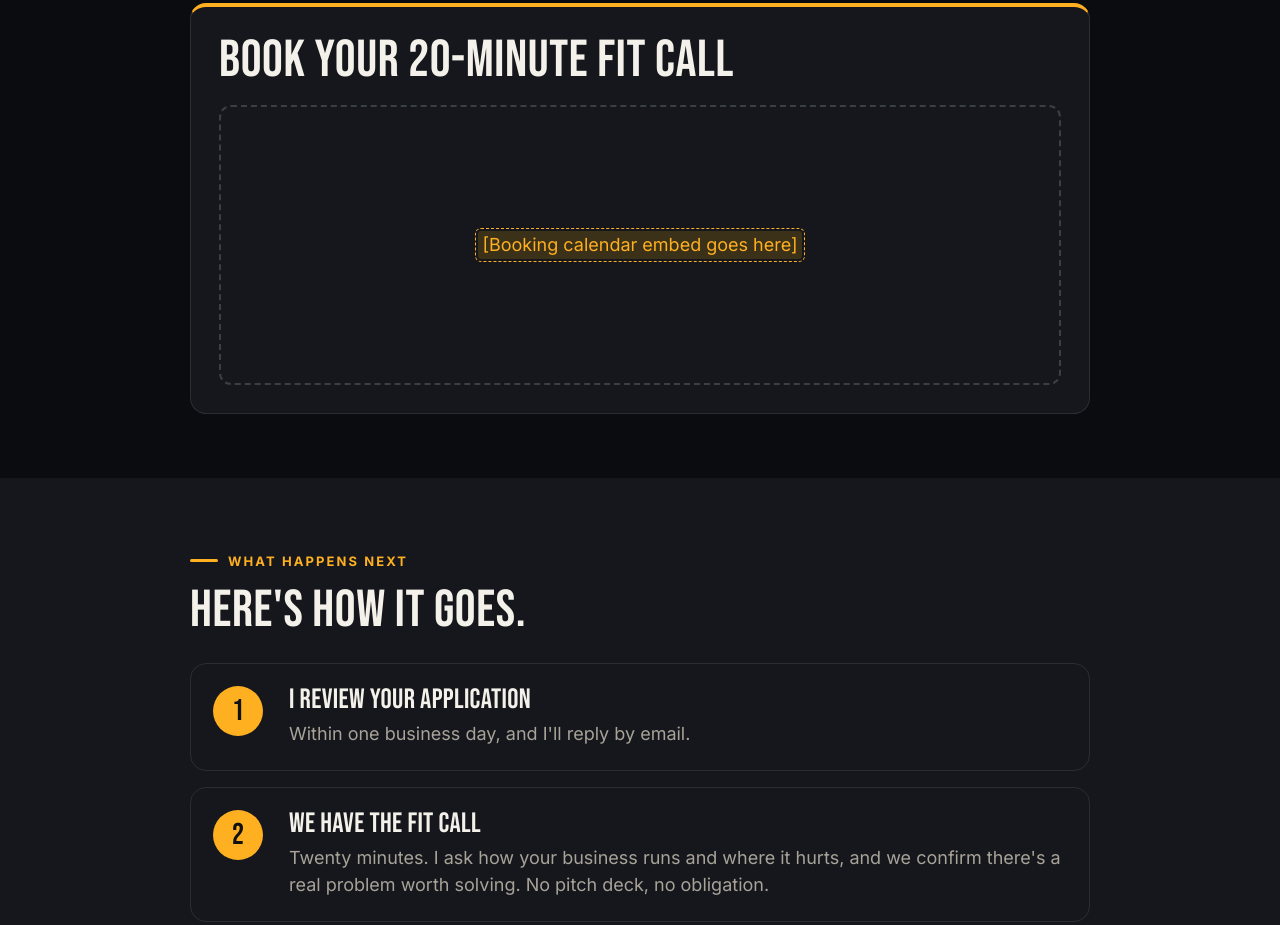
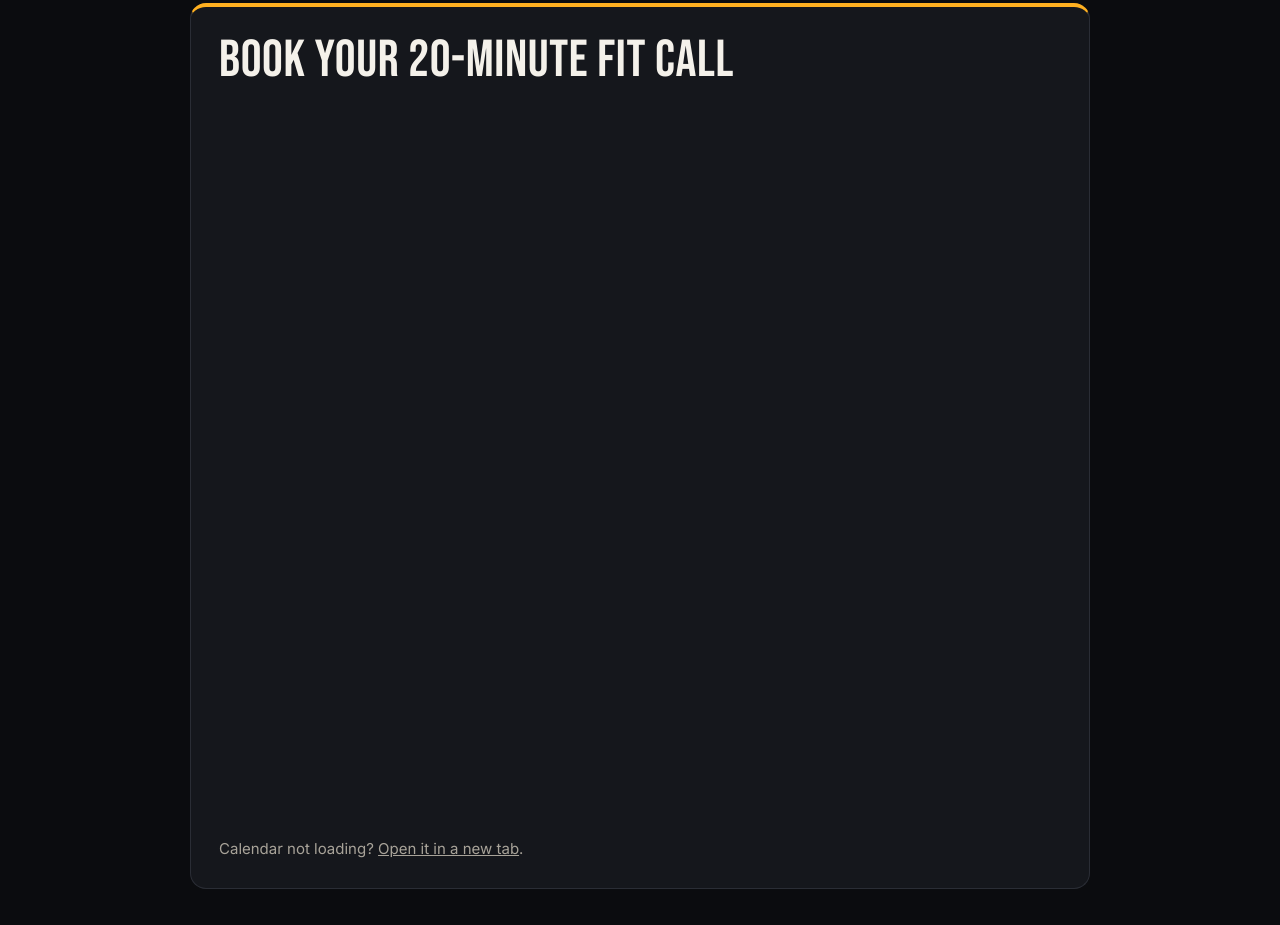
Before and after one commit to roheenibhana-ops/digital-transformation-consultancy, a plain HTML site: page public/thanks.html in a window 1280 px wide. Shown: the part 499-1424 px from the top of the page. Drawn offline with Linux system fonts and the light colour scheme; a script that the page names is missing.

Commit message:
Embed the Calendly booking on the thanks page and note it in the privacy policy
Co-Authored-By: Claude Sonnet 5.5 <noreply@anthropic.com>
Claude-Session: https://claude.ai/code/session_013Ua68NwM9BVuWXU5pN3LqK

```diff
--- a/public/thanks.html
+++ b/public/thanks.html
@@ -75,10 +75,9 @@
   <div class="wrap">
     <div class="book" id="book">
       <h2>Book your 20-minute fit call</h2>
-      <div class="slot">
-        <!-- PASTE BOOKING CALENDAR EMBED HERE (Cal.com, Calendly or GHL) -->
-        <span class="todo">[Booking calendar embed goes here]</span>
-      </div>
+      <div class="calendly-inline-widget" data-url="https://calendly.com/planfirststudio/new-meeting?hide_gdpr_banner=1&amp;background_color=15171c&amp;text_color=f4f1ea&amp;primary_color=ffb020" style="min-width:300px;height:720px;margin-top:18px"></div>
+      <script src="https://assets.calendly.com/assets/external/widget.js" async></script>
+      <p style="margin-top:12px;font-size:15px">Calendar not loading? <a href="https://calendly.com/planfirststudio/new-meeting" target="_blank" rel="noopener">Open it in a new tab</a>.</p>
     </div>
   </div>
 </section>
```
Also changed, not shown: public/privacy.html (+1 -0 lines), 1 other file.
